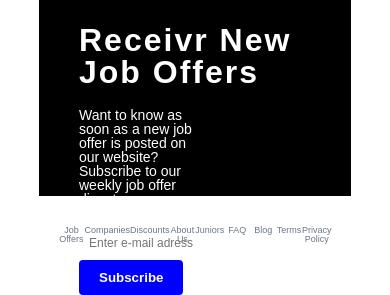
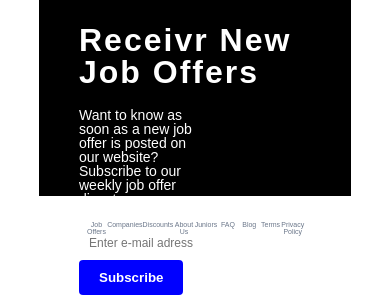
Before and after one commit to Douaa19/Cours, a PHP site: page / in a window 390 px wide; the page is wider, and only the part inside the window is pictured. Shown: the part 1517-1812 px from the top of that part. Run offline with PHP 8.4, Linux system fonts and the light colour scheme.

Commit message:
La Version finale JJO

```diff
--- a/JJO Project/Assets/index.html
+++ b/JJO Project/Assets/index.html
@@ -179,9 +179,9 @@
             </div> <!-- End bottom-section -->
         </div><!-- End container -->
     </section> <!-- End section -->
-    <div class="container"></div>
+    <div class="container">
         <div class="footer">
-        <ul>
+            <ul>
                 <li> <a href="#">Job Offers</a></li>
                 <li> <a href="#">Companies</a></li>
                 <li><a href="#">Discounts</a></li>
--- a/JJO Project/Assets/style.css
+++ b/JJO Project/Assets/style.css
@@ -469,9 +469,9 @@
         background-image: none;
     }
     .footer ul{
-        font-size: 9px;
+        font-size: 7px;
         text-align: center;
-
+        padding: 25px 0px;
     }
 
 
```
